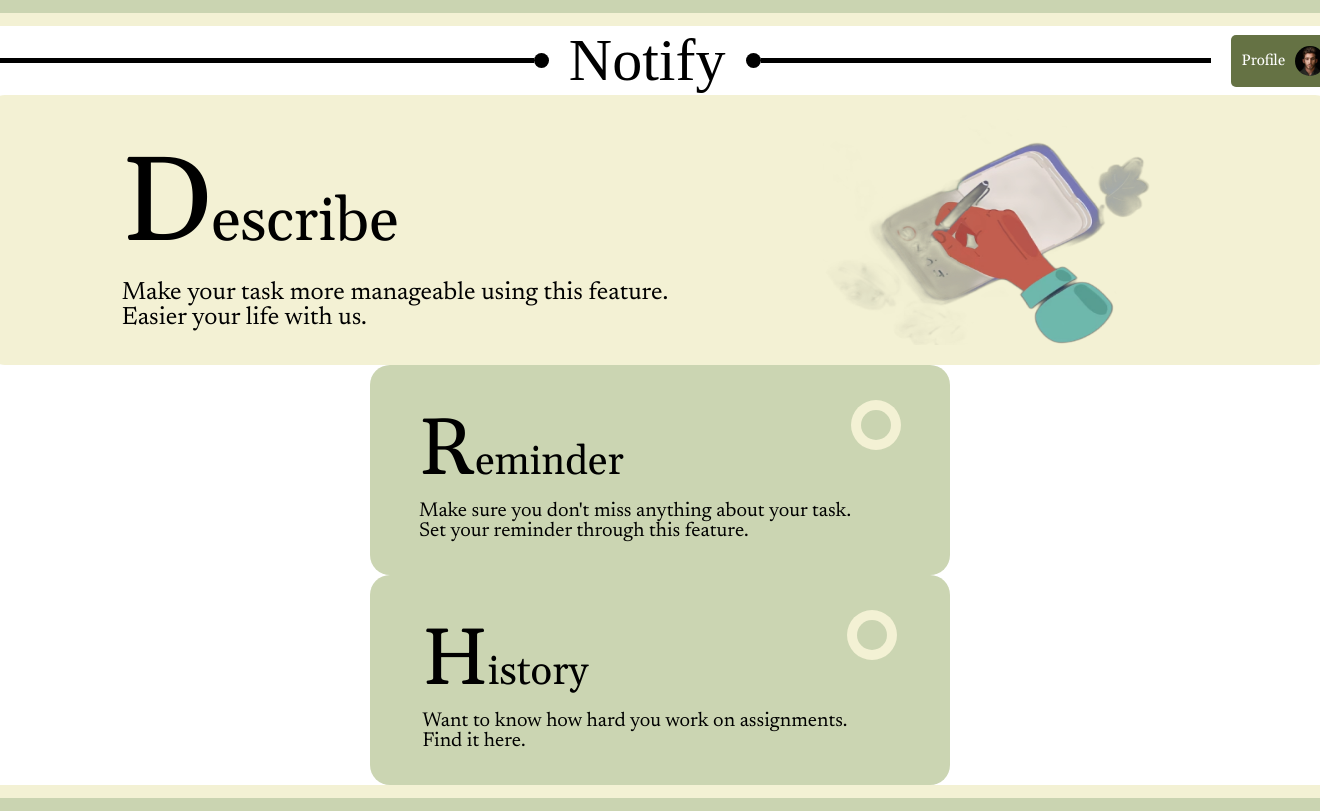
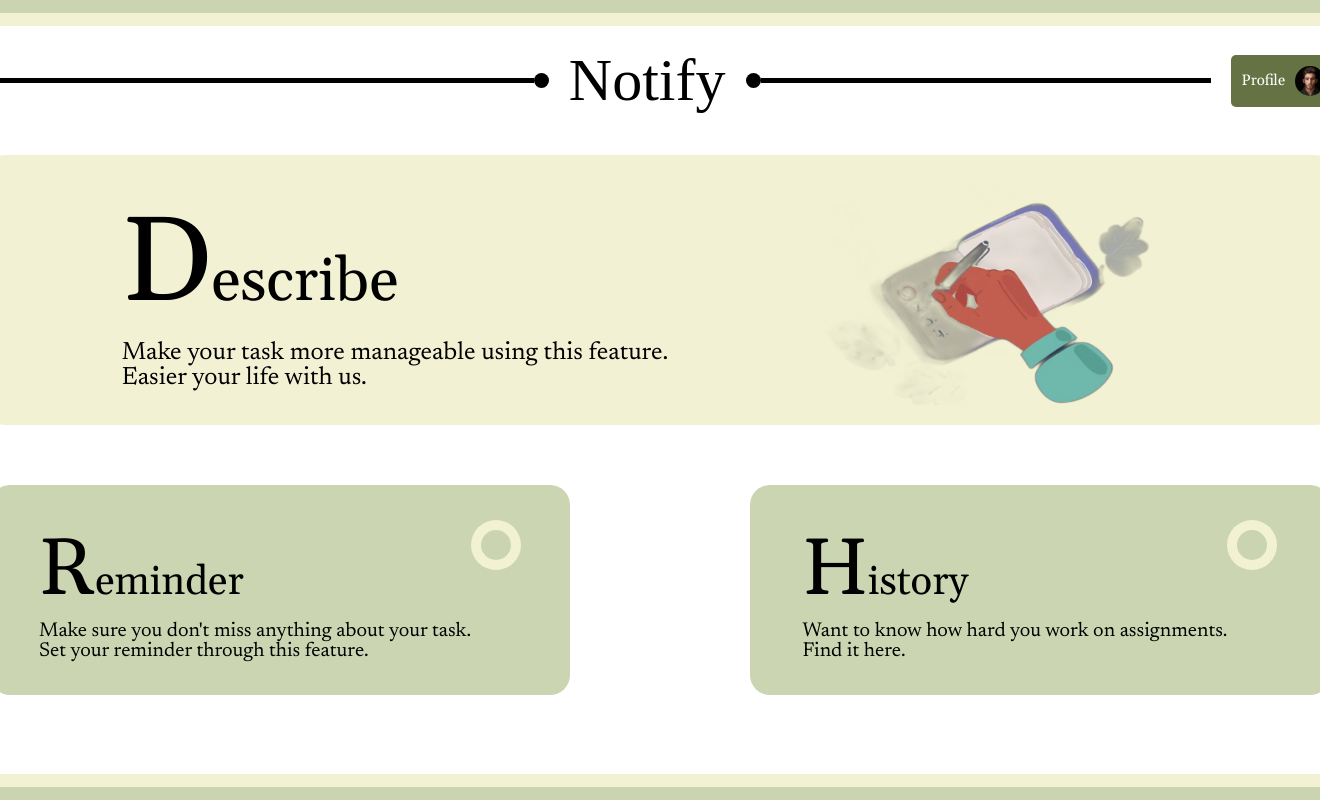
Before and after one commit to Rayyanafie/FPPemweb, a PHP site: page /home.php in a window 1320 px wide; the page is wider, and only the part inside the window is pictured. Run offline with PHP 8.4, Linux system fonts and the light colour scheme; a user stored in the database is signed in; data comes from the database, SQL or seed files in the repository; some web fonts are replaced.

Commit message:
benahin dikit

```diff
--- a/Asset/home.css
+++ b/Asset/home.css
@@ -36,6 +36,7 @@ body {
   width: 100%;
   gap: 20px;
   justify-content: center;
+  margin-top: 20px;
 }
 
 .dekor {
--- a/home.php
+++ b/home.php
@@ -73,7 +73,7 @@ if (isset($_POST['update-profile'])) {
 
 <body>
     <div class="container">
-        <div class="garis">
+        <div class="garis" style="top:0">
             <div class="garis1"></div>
             <div class="garis2"></div>
             <div class="header">
@@ -110,7 +110,8 @@ if (isset($_POST['update-profile'])) {
             </div>
         </div>
 
-        <div class="reminder-history-describe">
+        <div class="isi">
+        <div class="reminder-history-describe1">
             <a href="desc.php" class="describe">
                 <div>
                     <h1><span>D</span>escribe</h1>
@@ -120,7 +121,7 @@ if (isset($_POST['update-profile'])) {
                 <img src="Asset/gambar3.png" alt="gambar3" />
             </a>
         </div>
-        <div class="reminder-history-describe">
+        <div class="reminder-history-describe2">
             <a href="rem.php" class="reminder">
                 <div>
                     <h1><span>R</span>eminder</h1>
@@ -146,7 +147,8 @@ if (isset($_POST['update-profile'])) {
                 </div>
             </a>
         </div>
-        <div class="garis">
+        </div>
+        <div class="garis" style="position:fixed; bottom:0">
             <div class="garis2"></div>
             <div class="garis1"></div>
         </div>
```
